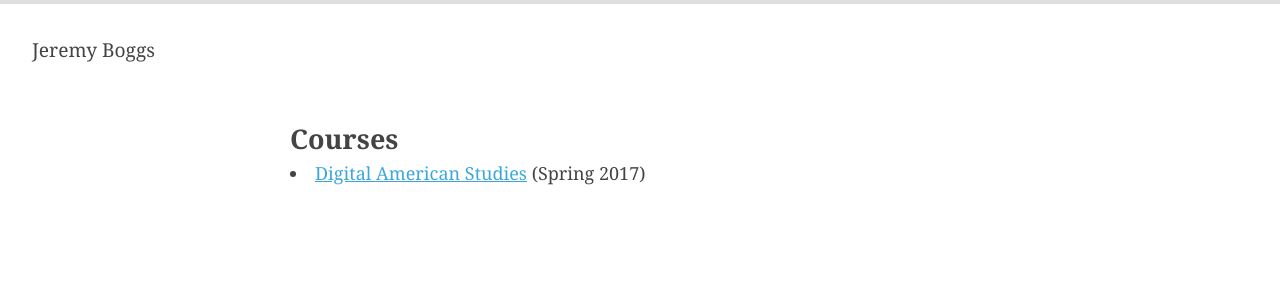
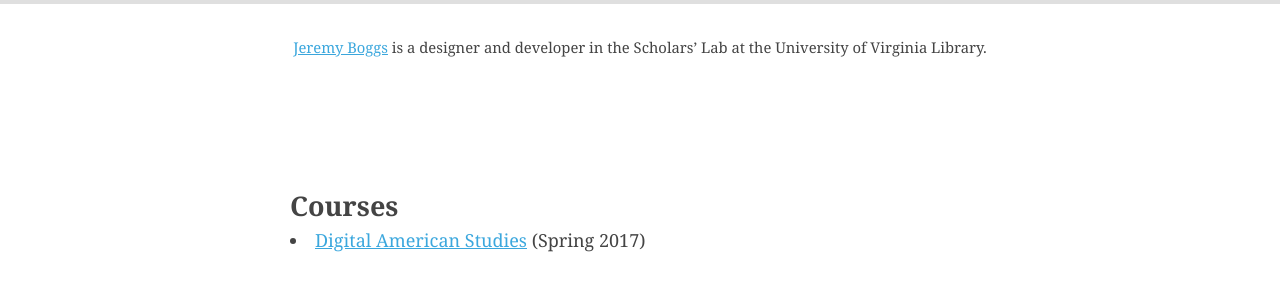
Before and after one commit to jeremyboggs/jeremyboggs.net, a Jekyll site: the page built from index.html, in a window 1280 px wide. Shown: the top 300 px of the page. Built offline with Jekyll 4.4.1, drawn with Linux system fonts in a browser that asks for light colours; some web fonts are replaced.

Commit message:
Adds header link and text.

```diff
--- a/_layouts/default.html
+++ b/_layouts/default.html
@@ -5,7 +5,9 @@
 <link rel="stylesheet" href="{{ site.baseurl }}/styles.css">
 <a href="#main" class="audible">Skip to main content</a>
 <header role="banner" id="banner">
-  <h1>{{ site.title }}</h1>
+  <p><a href="{{ site.baseurl }}/">{{ site.title }}</a> is a designer and
+  developer in the Scholars’ Lab at the University of Virginia
+  Library.</p>
 </header>
 <main role="main" id="main">
 {{ content }}
--- a/styles.scss
+++ b/styles.scss
@@ -8,6 +8,7 @@
 
 html {
   font-size: 100%;
+  border-top: .25rem solid rgba(0,0,0,0.125);
 }
 html, body {
   margin:0;
@@ -52,16 +53,16 @@ a {
 }
 
 #banner {
-  padding: 2rem;
-  border-top: .25rem solid rgba(0,0,0,0.125);
-
-  h1 {
-    font-size: 1.2rem;
+  margin: 2rem 0 8rem;
+  text-align:center;
+  p {
+    font-size: .925rem;
     margin:0;
   }
 }
 
-main {
+#banner,
+#main {
   max-width: 700px;
   margin-left: auto;
   margin-right: auto;
@@ -74,7 +75,7 @@ article {
       text-align: center;
       &:after {
         display:block;
-        margin: 2rem auto;
+        margin: 3rem auto;
         content: " ";
         width: 5rem;
         height: .125rem;
```
